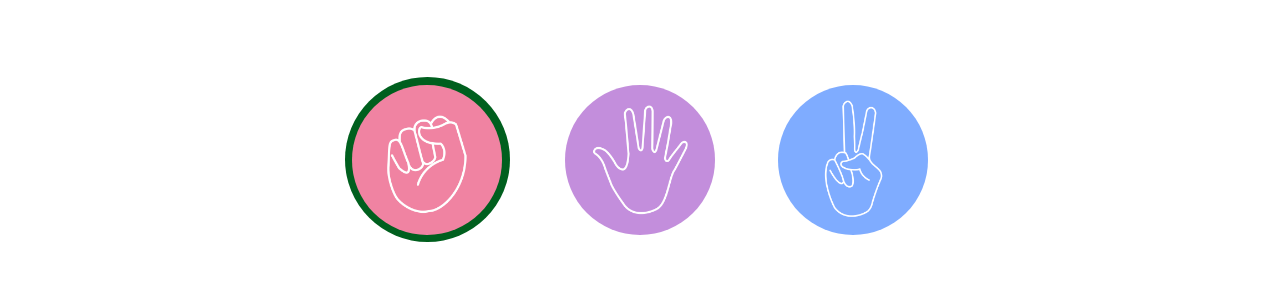
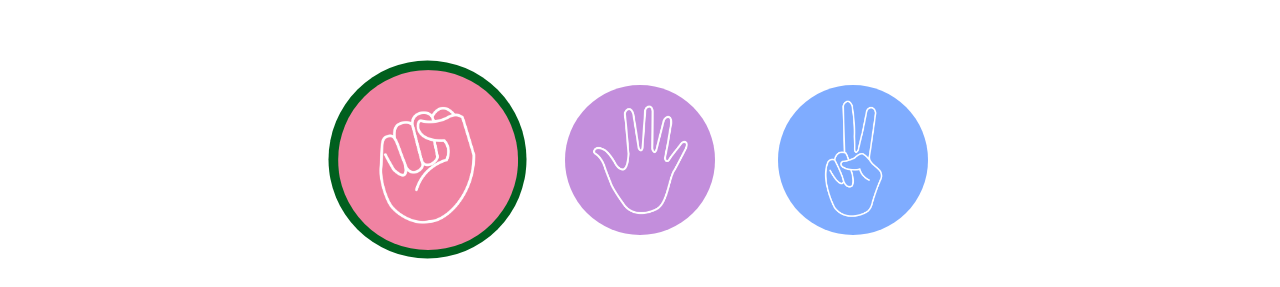
Before and after one commit to devendra1999/RockPaperScissor, a plain HTML site: page index.html in a window 1280 px wide. In both pictures the pointer is over the element 427 px from the left and 242 px from the top of the page. Shown: the part 83-370 px from the top of the page. Drawn offline with Linux system fonts and the light colour scheme.

Commit message:
patch: experimented css

```diff
--- a/style.css
+++ b/style.css
@@ -22,8 +22,8 @@ h1 {
 
 .choice:hover {
   cursor: pointer;
-  /* opacity: 70%; */
   background-color: #005f1e;
+  transform: scale(1.2);
 }
 
 img {
```
